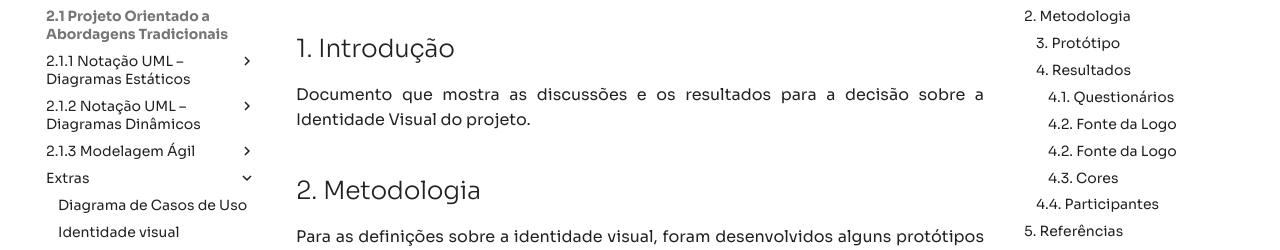
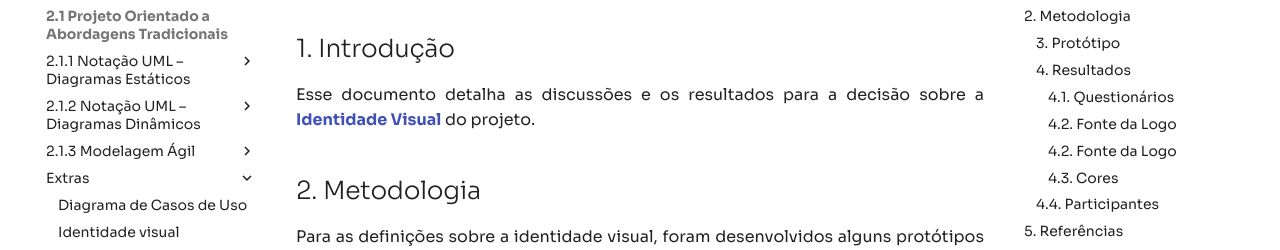
Before and after one commit to UnBArqDsw2021-1/2021.1_G04_Cardeal, an MkDocs documentation site: the page built from docs/modelagem/debateIdentidadeVisual.md, in a window 1280 px wide and 900 px high. Shown: the part 197-447 px from the top of the window. Built offline with MkDocs 1.6.1 and Material for MkDocs 9.7.7, drawn with Linux system fonts in a browser that asks for light colours; comment, search, counter and statistics services are not loaded.

```diff
--- a/docs/modelagem/debateIdentidadeVisual.md
+++ b/docs/modelagem/debateIdentidadeVisual.md
@@ -2,7 +2,7 @@
 
 ## 1. Introdução
 
-<p align = "justify">Documento que mostra as discussões e os resultados para a decisão sobre a Identidade Visual do projeto.</p>
+<p align = "justify">Esse documento detalha as discussões e os resultados para a decisão sobre a <a href="../identidadeVisual/" target="_blank"><b>Identidade Visual</b></a> do projeto.</p>
 
 ## 2. Metodologia
 
@@ -15,7 +15,6 @@
 <p align = "justify"> <a href="https://www.figma.com/file/DKWzd4WjiCNoDUUINY1U4v/Identidade-Visual-Cardeal?node-id=0%3A1" target="_blank">Link do protótipo</a>, realizado na ferramenta <a href="https://www.figma.com/" target="_blank">Figma</a>.</p>
 <p align = "justify"> <a href="https://www.figma.com/proto/DKWzd4WjiCNoDUUINY1U4v/Identidade-Visual-Cardeal?node-id=6%3A6&scaling=min-zoom&page-id=0%3A1" target="_blank">Link de visualização do protótipo</a>.</p>
 
-
 ### 4. Resultados
 
 #### 4.1. Questionários
@@ -23,7 +22,6 @@
 <p align = "justify">O questionário representa os tópicos a serem votados e escolhidos como definitivo para a identidade visual.</p>
 
 <iframe width="100%" height= "480px" src= "https://docs.google.com/forms/d/e/1FAIpQLSeHq0jPEeEwh4WcMH-Q0Wf7S2QTpO4WtxsHS_WPj0_hh6DWWw/viewform" frameborder= "0" marginwidth= "0" marginheight= "0" style= "border: none; max-height:100vh" allowfullscreen webkitallowfullscreen mozallowfullscreen msallowfullscreen> </iframe></br>
-
 
 #### 4.2. Fonte da Logo
 
@@ -34,7 +32,6 @@
 ![Resultato-Fonte-Logo](../desenhoSoftwareBase/img/IdentidadeVisual/fonte1.png)
 
 <h6 align = "center">Fonte: Site <a href="https://www.google.com/intl/pt-BR/forms/about/" target="_blank">Google Forms</a></h6></br>
-
 
 #### 4.2. Fonte da Logo
 
@@ -56,15 +53,13 @@
 
 <h6 align = "center">Fonte: Site <a href="https://www.google.com/intl/pt-BR/forms/about/" target="_blank">Google Forms</a></h6></br></br>
 
-
-
-| **Cor** | **Nome** | **RGB** | **CMYK** | **WEB** |
-| :---: | :---: | :---: | :---: | :---: |
-| ![Cor-Tart-Orange](../desenhoSoftwareBase/img/IdentidadeVisual/red.png) | Tart Orange | 241, 72, 67 | 0, 70, 72, 5 | #F14843 |
-| ![Cor-Sonic-Silver](../desenhoSoftwareBase/img/IdentidadeVisual/grey.png) | Sonic Silver | 121, 121, 123 | 2, 2, 0, 52 | #79797B |
-| ![Cor-White](../desenhoSoftwareBase/img/IdentidadeVisual/white.png) | White | 255, 255, 255 | 0, 0, 0, 0  | #FFFFFF |
-| ![Cor-Black](../desenhoSoftwareBase/img/IdentidadeVisual/black.png) | Black | 2, 1, 6 | 67, 83, 0, 98 | #020106 |
-| ![Cor-Black](../desenhoSoftwareBase/img/IdentidadeVisual/purple.png)  | Independence | 63, 61, 86 | 27, 29, 0, 66 | #3f3d56 |
+|                                  **Cor**                                  |   **Nome**   |    **RGB**    |   **CMYK**    | **WEB** |
+| :-----------------------------------------------------------------------: | :----------: | :-----------: | :-----------: | :-----: |
+|  ![Cor-Tart-Orange](../desenhoSoftwareBase/img/IdentidadeVisual/red.png)  | Tart Orange  |  241, 72, 67  | 0, 70, 72, 5  | #F14843 |
+| ![Cor-Sonic-Silver](../desenhoSoftwareBase/img/IdentidadeVisual/grey.png) | Sonic Silver | 121, 121, 123 |  2, 2, 0, 52  | #79797B |
+|    ![Cor-White](../desenhoSoftwareBase/img/IdentidadeVisual/white.png)    |    White     | 255, 255, 255 |  0, 0, 0, 0   | #FFFFFF |
+|    ![Cor-Black](../desenhoSoftwareBase/img/IdentidadeVisual/black.png)    |    Black     |    2, 1, 6    | 67, 83, 0, 98 | #020106 |
+|   ![Cor-Black](../desenhoSoftwareBase/img/IdentidadeVisual/purple.png)    | Independence |  63, 61, 86   | 27, 29, 0, 66 | #3f3d56 |
 
 ### 4.4. Participantes
 
@@ -78,25 +73,23 @@
 
 ## 5. Referências
 
+- [awwwards: 20 Best Google Web Fonts](https://www.awwwards.com/20-best-web-fonts-from-google-web-fonts-and-font-face.html), acessado dia 18 de agosto de 2021.
 
-* [awwwards: 20 Best Google Web Fonts](https://www.awwwards.com/20-best-web-fonts-from-google-web-fonts-and-font-face.html), acessado dia 18 de agosto de 2021.
+- [awwwards: The awards of design, creativity and innovation on the internet](https://www.awwwards.com/), acessado dia 18 de agosto de 2021.
 
-* [awwwards: The awards of design, creativity and innovation on the internet](https://www.awwwards.com/), acessado dia 18 de agosto de 2021.
+- [Coolors: Create the perfect palette or get inspired by thousands of beautiful color schemes.](https://coolors.co/), acessado dia 18 de agosto de 2021.
 
-* [Coolors: Create the perfect palette or get inspired by thousands of beautiful color schemes.](https://coolors.co/), acessado dia 18 de agosto de 2021.
+- [Fonts Google: Font Lora, designed by Cyreal](https://fonts.google.com/specimen/Lora?query=lora#standard-styles), acessado dia 18 de agosto de 2021.
 
-* [Fonts Google: Font Lora, designed by Cyreal](https://fonts.google.com/specimen/Lora?query=lora#standard-styles), acessado dia 18 de agosto de 2021.
+- [Fonts Google: Font Sora, designed by Jonathan Barnbrook, Julián Moncada](https://fonts.google.com/specimen/Sora?query=sora), acessado dia 18 de agosto de 2021.
 
-* [Fonts Google: Font Sora, designed by Jonathan Barnbrook, Julián Moncada](https://fonts.google.com/specimen/Sora?query=sora), acessado dia 18 de agosto de 2021.
+- [Google Forms: Crie lindos formulários](https://fonts.google.com/specimen/Sora?query=sora), acessado dia 18 de agosto de 2021.
 
-
-* [Google Forms: Crie lindos formulários](https://fonts.google.com/specimen/Sora?query=sora), acessado dia 18 de agosto de 2021.
-
-* [Figma: the collaborative interface design tool](https://www.figma.com), acessado dia 18 de agosto de 2021.
+- [Figma: the collaborative interface design tool](https://www.figma.com), acessado dia 18 de agosto de 2021.
 
 ## 6. Versionamento
 
-| Data | Versão | Descrição | Autor(es) |
-| :----: | :----: | :----: | :----: |
-| 18/08/2021 | 1.0 | Criação do documento | [Tomás Veloso](https://github.com/tomasvelos0) |
-| 18/08/2021 | 1.1    | Debate e escolha da identidade visual       | [Todos os membros](https://unbarqdsw2021-1.github.io/2021.1_G04_Cardeal/)  |
+|    Data    | Versão |               Descrição               |                                 Autor(es)                                 |
+| :--------: | :----: | :-----------------------------------: | :-----------------------------------------------------------------------: |
+| 18/08/2021 |  1.0   |         Criação do documento          |              [Tomás Veloso](https://github.com/tomasvelos0)               |
+| 18/08/2021 |  1.1   | Debate e escolha da identidade visual | [Todos os membros](https://unbarqdsw2021-1.github.io/2021.1_G04_Cardeal/) |
```
Also changed, not shown: docs/modelagem/identidadeVisual.md (+4 -4 lines).
